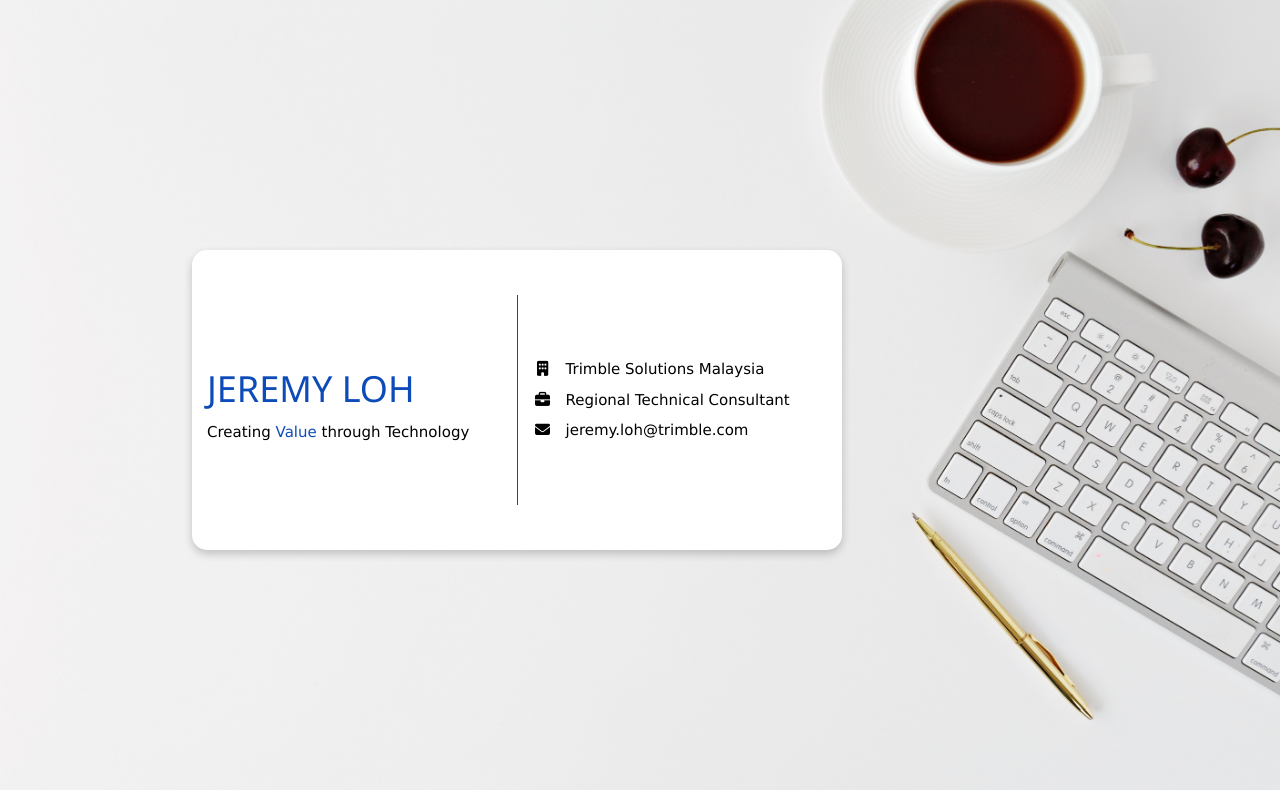
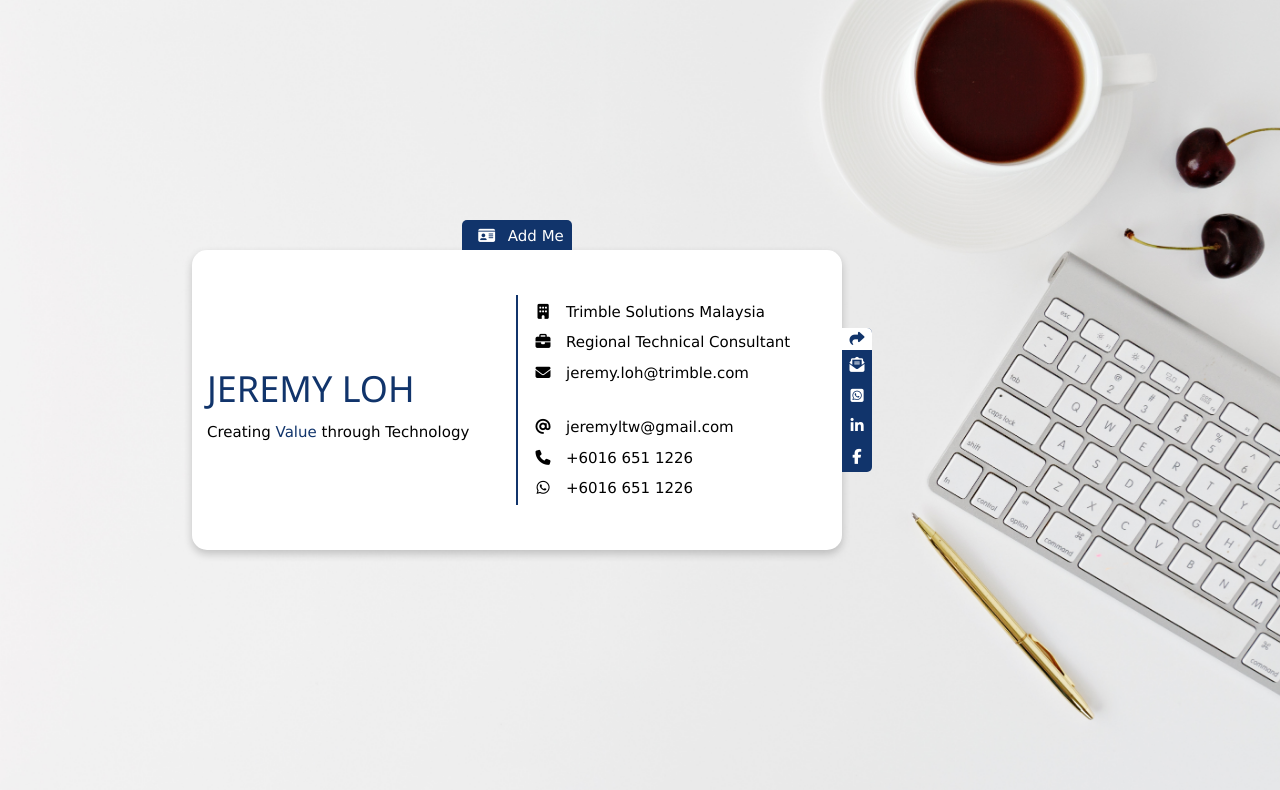
Before and after one commit to Jeremyltw/Jeremyltw.github.io, a plain HTML site: page index.html in a window 1280 px wide. Drawn offline with nearby package versions, Linux system fonts and the light colour scheme.

Commit message:
update contact details and sharing

```diff
--- a/index.html
+++ b/index.html
@@ -24,42 +24,162 @@
     <div class="bg-image">
       <div class="page-vertical-center">
         <div class="inner">
+
+
           <div class="card">
+            <div class="card-top">
+              <div class="center-top ">
+                <a
+                class="w3-padding-small flexible-width"
+                href="./jeremy-loh_230704.vcf"
+                >
+                <span>
+
+                  <i class="fa-solid fa-id-card w3-padding-small"></i>
+                  <span>Add Me</span>
+
+                </span>
+               </a>
+              </div>
+            </div>
+
+            <div class="card-side place-right place-top">
+              <div class="center-top reverse-color" style="border-radius: 0px 5px 0px 0px;">
+                <span>
+
+                  <i class="fa-solid fa-share"></i>
+
+
+                </span>
+
+              </div>
+              <div class="center-top">
+                <a
+                class="w3-padding-small flexible-width"
+                href="mailto:?subject=I&#39d%20like%20to%20introduce%20Jeremy%20Lohbody=Hello,%3Cbr%3E%3Cbr%3EAllow me to introduce you to %3Cb%3EJeremy Loh%3Cb%3E at https://jeremyltw.gthub.io"
+                >
+                <span>
+
+                  <i class="fa-solid fa-envelope-open-text"></i>
+
+
+                </span>
+               </a>
+              </div>
+              <div class="center-top">
+                <a
+                class="w3-padding-small flexible-width"
+                href="whatsapp://send?text=Hello, allow me to introduce *Jeremy Loh* at https://jeremyltw.github.io"       data-action="share/whatsapp/share"
+        target="_blank"
+                >
+                <span>
+
+                  <i class="fa-brands fa-square-whatsapp"></i>
+
+
+                </span>
+               </a>
+              </div>
+              <div class="center-top">
+                <a
+                class="w3-padding-small flexible-width"
+                href="https://www.linkedin.com/shareArticle?mini=true&url=https%3A//jeremyltw.github.io"
+                >
+                <span>
+
+                  <i class="fa-brands fa-linkedin-in"></i>
+
+
+                </span>
+               </a>
+              </div>
+              <div class="center-top">
+                <a
+                class="w3-padding-small flexible-width"
+                href="https://www.facebook.com/sharer/sharer.php?u=https%3A%2F%2Fjeremyltw.github.io%2F&amp;src=sdkpreparse"
+                >
+                <span>
+
+                  <i class="fa-brands fa-facebook-f"></i>
+
+
+                </span>
+               </a>
+              </div>
+            </div>
+
+
             <div class="person half-card">
               <h1 class="highlight bold">JEREMY LOH</h1>
               <p>
-                Creating <span class="highlight">Value</span> through Technology
+                Creating <span class="highlight bold">Value</span> through Technology
               </p>
             </div>
             <div class="vl highlight"></div>
             <div class="hl"></div>
             <div class="details half-card">
               <div class="center">
+
                 <div class="small-width">
-                  <span class="fa-sharp fa-solid fa-building"></span>
+                  <i class="fa-sharp fa-solid fa-building"></i>
                 </div>
                 <a
-                  class="w3-padding-small"
-                  href="https://goo.gl/maps/dSoxiXsqJRJTW7m9A"
-                  >Trimble Solutions Malaysia</a>
+                class="w3-padding-small"
+                target="_blank"
+                href="https://goo.gl/maps/dSoxiXsqJRJTW7m9A"
+                >
+              Trimble Solutions Malaysia</a>
               </div>
               <div class="center">
                 <div class="small-width">
                   <span class="fa-sharp fa-solid fa-briefcase"></span>
                 </div>
-                <a class="w3-padding-small" href="https://www.tekla.com/"
+                <a class="w3-padding-small"
+                href="https://www.tekla.com/"
+                target="_blank"
                   >Regional Technical Consultant</a>
               </div>
               <div class="center">
                 <div class="small-width">
                   <span class="fa-solid fa-envelope"></span>
                 </div>
-                <a class="w3-padding-small" href="mailto:jeremy.loh@trimble.com?subject=Hello%20Jeremy%20Loh"
-                  >jeremy.loh@trimble.com</a>
+                <a class="w3-padding-small"
+                href="mailto:jeremy.loh@trimble.com?subject=Hello%20Jeremy%20Loh"                  >jeremy.loh@trimble.com</a>
+              </div>
+              <div class="w3-padding-large"></div>
+              <div class="center">
+                <div class="small-width">
+                  <span class="fa-solid fa-at"></span>
+                </div>
+                <a class="w3-padding-small"
+                href="mailto:jeremyltw@gmail.com?subject=Hello%20Jeremy%20Loh"
+                  >jeremyltw@gmail.com</a>
+              </div>
+              <div class="center">
+                <div class="small-width">
+                  <i class="fa-solid fa-phone"></i>
+                </div>
+                <a class="w3-padding-small"
+                href="tel:60166511226"
+                  >+6016 651 1226</a>
+              </div>
+              <div class="center">
+                <div class="small-width">
+                  <i class="fa-brands fa-whatsapp"></i>
+                </div>
+                <a class="w3-padding-small"
+                href="https://api.whatsapp.com/send?phone=60166511226"
+                target="_blank"
+                  >+6016 651 1226</a>
               </div>
             </div>
+
           </div>
+
+
+
         </div>
+
       </div>
     </div>
   </body>
--- a/resources/css/index.css
+++ b/resources/css/index.css
@@ -1,9 +1,14 @@
+:root{
+  --highlight:#11346b;
+}
+
 .bg-image {
   width: 100%;
   height: 100vh;
   background: url("../images/bg.jpg") top right no-repeat;
   background-size: cover;
   position: relative;
+/*  */
 }
 
 .inner {
@@ -17,6 +22,7 @@
   overflow: visible;
 
 }
+
 
 .card {
   height: 300px;
@@ -42,14 +48,10 @@
 }
 
 .highlight {
-  color: #0d4bb8;
+  color: var(--highlight);
 }
 
-.center{
-  display: flex;
-  justify-content: center;
-  align-items: center;
-}
+
 
 a{
   text-decoration: none;
@@ -58,20 +60,68 @@ a{
 .small-width{
   width:30px;
   text-align: center;
+  display: inline-block;
 }
 
+.flexible-width{
+  width: auto;
+  text-align: center;
+}
 
+.move-left-150{
+  margin-left: -150px;
+}
+
+.place-right{
+right: 0px;
+}
+
+.move-right-150{
+  margin-left: 150px;
+}
+
+.move-right-200{
+  margin-left: 200px;
+}
+
+.card-side{
+  width: 30px;
+  margin-right: -30px;
+
+  position: absolute;
+  background-color: var(--highlight);
+  border-radius: 0px 5px 5px 0px;
+  color:white;
+  display: flex;
+  flex-direction: column;
+}
+.reverse-color{
+  background-color:white;
+  color: var(--highlight);
+}
 /* Small devices (portrait tablets and large phones, 600px and up) */
 @media only screen and (min-width: 200px) {
   .person h1 {
     padding: 0px;
     margin: 10px;
   }
+  .card-top{
+    height: 30px;
+    width: auto;
+    position: absolute;
+    background-color: var(--highlight);
+    margin-top: -30px;
+    border-radius: 5px 5px 0px 0px;
+    color:white;
 
+  }
   .half-card {
     height: auto;
     width: 100%;
     padding: 10px;
+  }
+  .small-width{
+    padding: 4px;
   }
 
   .page-vertical-center {
@@ -84,10 +134,20 @@ a{
   .inner {
     width: 100vw;
   }
-
+  .center{
+    align-items: center;
+    justify-content: center;
+    margin-left: 20%;
+  }
+  .center-top{
+    display: flex;
+    justify-content: center;
+    align-items: center;
+    margin: 0px;
+  }
   .card {
     margin-left: 5%;
-    margin-top: 200px;
+    margin-top: 100px;
     width: 90%;
     display: flex;
     flex-direction: column;
@@ -105,14 +165,14 @@ a{
   }
 
   .vl {
-    border-left: 0.5px solid #0d4bb8;
+    border-left: 2px solid var(--highlight);
     height: 0%;
     visibility: collapse;
 
   }
 
   .hl {
-    border-top: 0.5px solid #0d4bb8;
+    border-top: 0.5px solid var(--highlight);
     width: 90%;
   }
 
@@ -133,18 +193,23 @@ a{
     align-items: flex-start;
     justify-content: center;
   }
+  .center{
+    display: flex;
+    justify-content: center;
+    align-items: center;
+    margin: 0px;
+  }
+  .card-top{
+    height: 30px;
+    width: auto;
+    position: absolute;
+    background-color: var(--highlight);
+    margin-top: -330px;
+    border-radius: 5px 5px 0px 0px;
+    color:white;
 
-  /* .page-vertical-center {
-    width: 1px;
-    height: 1px;
-    position: relative;
-    top: 0;
-    bottom: 0;
-    left: 0;
-    right: 0;
+  }
 
-    margin: auto 0;
-  } */
   .page-vertical-center {
 
     position: relative;
@@ -174,7 +239,7 @@ a{
   }
 
   .vl {
-    border-left: 1px solid #0d4bb8;
+    border-left: 2px solid var(--highlight);
     height: 70%;
     visibility: visible;
   }
```
Also changed, not shown: favicon.ico (added), 1 other file.
